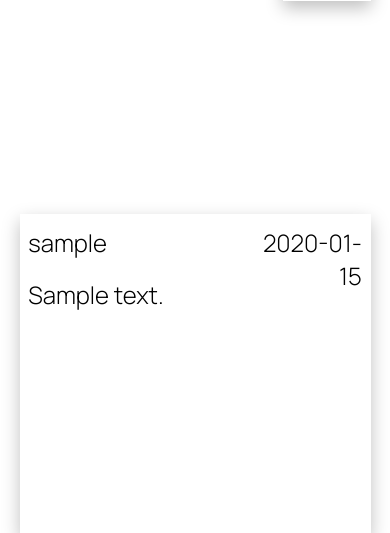
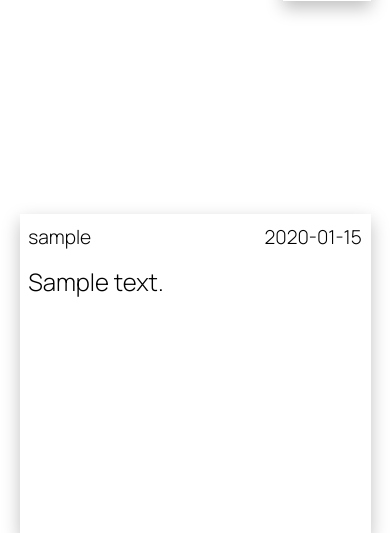
Before and after one commit to maguzzz/Make-a-Review, a PHP site: page / in a window 390 px wide. Shown: the part 662-1195 px from the top of the page. Run offline with PHP 8.4, Linux system fonts and the light colour scheme; tables that the repository leaves empty hold one stand-in row (values such as "Sample post").

Commit message:
Styling Post

```diff
--- a/Styles/index.css
+++ b/Styles/index.css
@@ -223,17 +223,18 @@
   #postPage {
     min-height: 100vh;
     padding-bottom: 10em;
-    background-color: red;
   }
   .reviewPost {
     width: 90%;
   }
   .postName {
-    font-size: 1.5em;
+    font-size: 1.2em;
   }
 
   .postDate {
-    font-size: 1.5em;
+    font-size: 1.2em;
+    width: auto;
+
   }
 
   .postReview {
```
